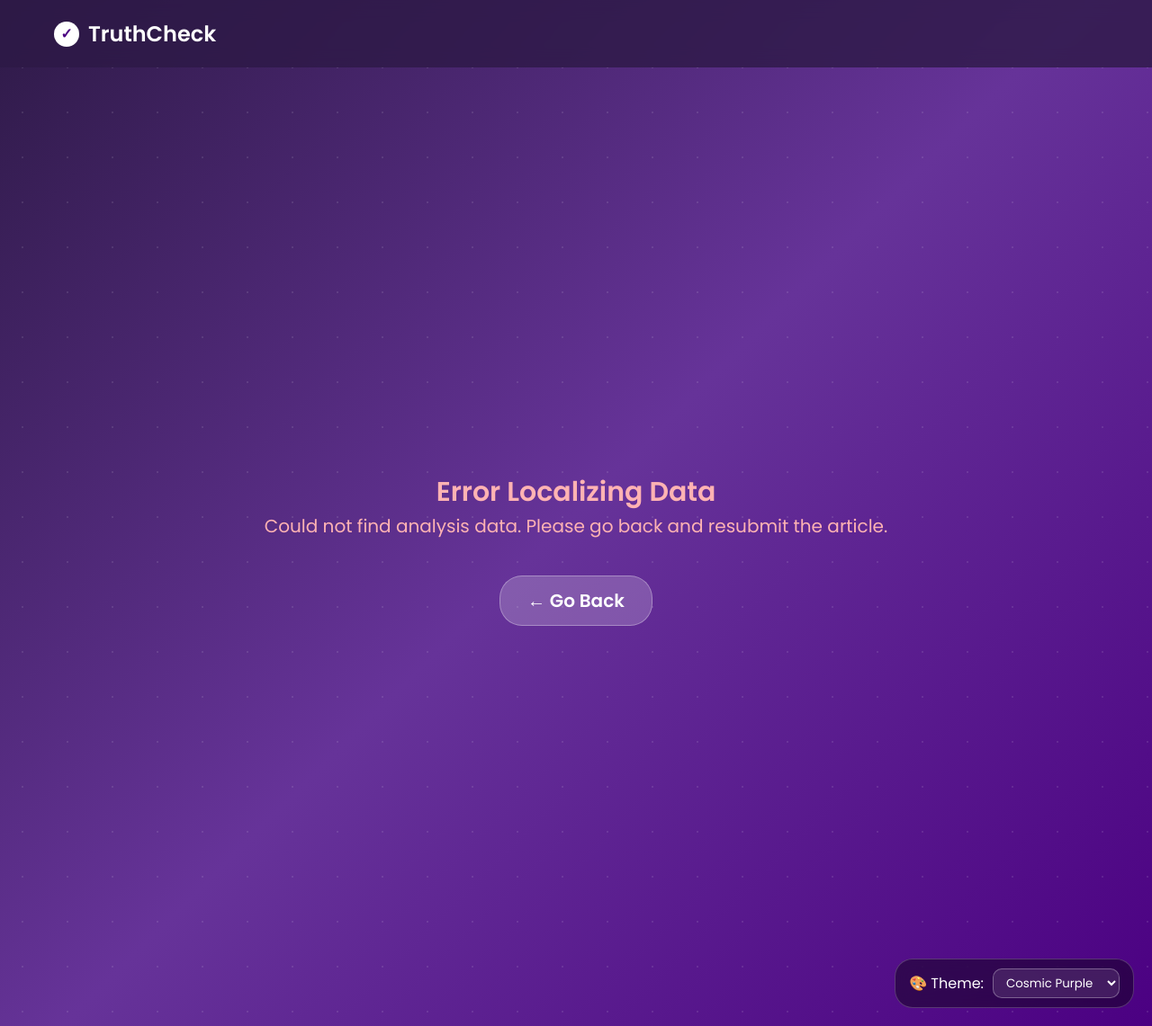
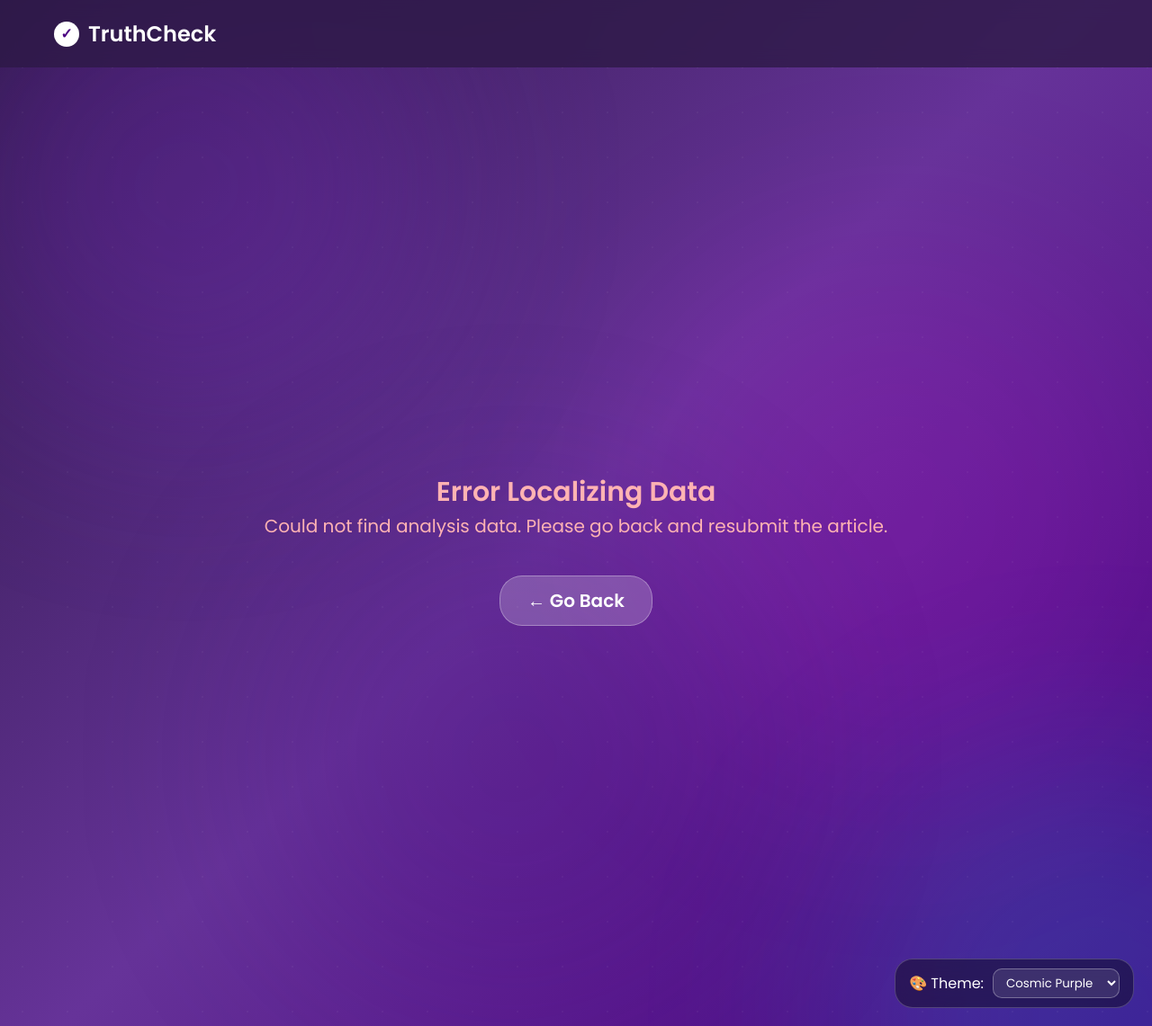
Before and after one commit to SuhaniSingh3/TruthCheck, a Flask app: page /result in a window 1280 px wide. Shown: the whole page at 90% size. Run offline with Flask 3, Linux system fonts and the light colour scheme.

Commit message:
UI: Add live background animation and entrance effects

```diff
--- a/templates/result.html
+++ b/templates/result.html
@@ -34,14 +34,50 @@
 
         body::before {
             content: "";
-            position: absolute; /* Kept absolute but removed fixed bounds so it scrolls if needed, or better make it fixed */
+            position: absolute;
             top: 0; left: 0; width: 100%; height: 100%;
-            background-image: radial-gradient(white 1px, transparent 1px);
+            background-image: radial-gradient(rgba(255, 255, 255, 0.4) 1px, transparent 1px);
             background-size: 50px 50px;
             opacity: 0.1;
+            z-index: 1;
+            position: fixed;
+            pointer-events: none;
+        }
+
+        /* Animated Background Blobs */
+        .background-blob {
+            position: fixed;
+            width: 500px;
+            height: 500px;
+            border-radius: 50%;
+            filter: blur(100px);
             z-index: -1;
-            position: fixed;
+            opacity: 0.6;
+            animation: move 20s infinite alternate;
         }
+
+        .blob-1 { top: -100px; left: -100px; background: rgba(138, 43, 226, 0.4); }
+        .blob-2 { bottom: -150px; right: -100px; background: rgba(0, 212, 255, 0.3); animation-delay: -5s; }
+        .blob-3 { top: 20%; right: 10%; background: rgba(255, 0, 255, 0.2); animation-direction: alternate-reverse; animation-duration: 25s; }
+        .blob-4 { bottom: 10%; left: 20%; background: rgba(75, 0, 130, 0.3); animation-duration: 18s; }
+
+        @keyframes move {
+            from { transform: translate(0, 0) scale(1); }
+            to { transform: translate(100px, 100px) scale(1.2); }
+        }
+
+        /* Theme Overrides for Blobs */
+        body.theme-ocean .blob-1 { background: rgba(0, 100, 255, 0.4); }
+        body.theme-ocean .blob-2 { background: rgba(0, 255, 200, 0.3); }
+
+        body.theme-sunset .blob-1 { background: rgba(255, 69, 0, 0.3); }
+        body.theme-sunset .blob-2 { background: rgba(255, 20, 147, 0.3); }
+
+        body.theme-forest .blob-1 { background: rgba(34, 139, 34, 0.4); }
+        body.theme-forest .blob-2 { background: rgba(173, 255, 47, 0.3); }
+
+        body.theme-midnight .blob-1 { background: rgba(25, 25, 112, 0.5); }
+        body.theme-midnight .blob-2 { background: rgba(75, 0, 130, 0.3); }
 
         /* Navigation Bar */
         nav {
@@ -160,6 +196,10 @@
     </style>
 </head>
 <body>
+    <div class="background-blob blob-1"></div>
+    <div class="background-blob blob-2"></div>
+    <div class="background-blob blob-3"></div>
+    <div class="background-blob blob-4"></div>
 
     <nav>
         <a href="/" class="logo">
```
Also changed, not shown: templates/index.html (+47 -1 lines).
